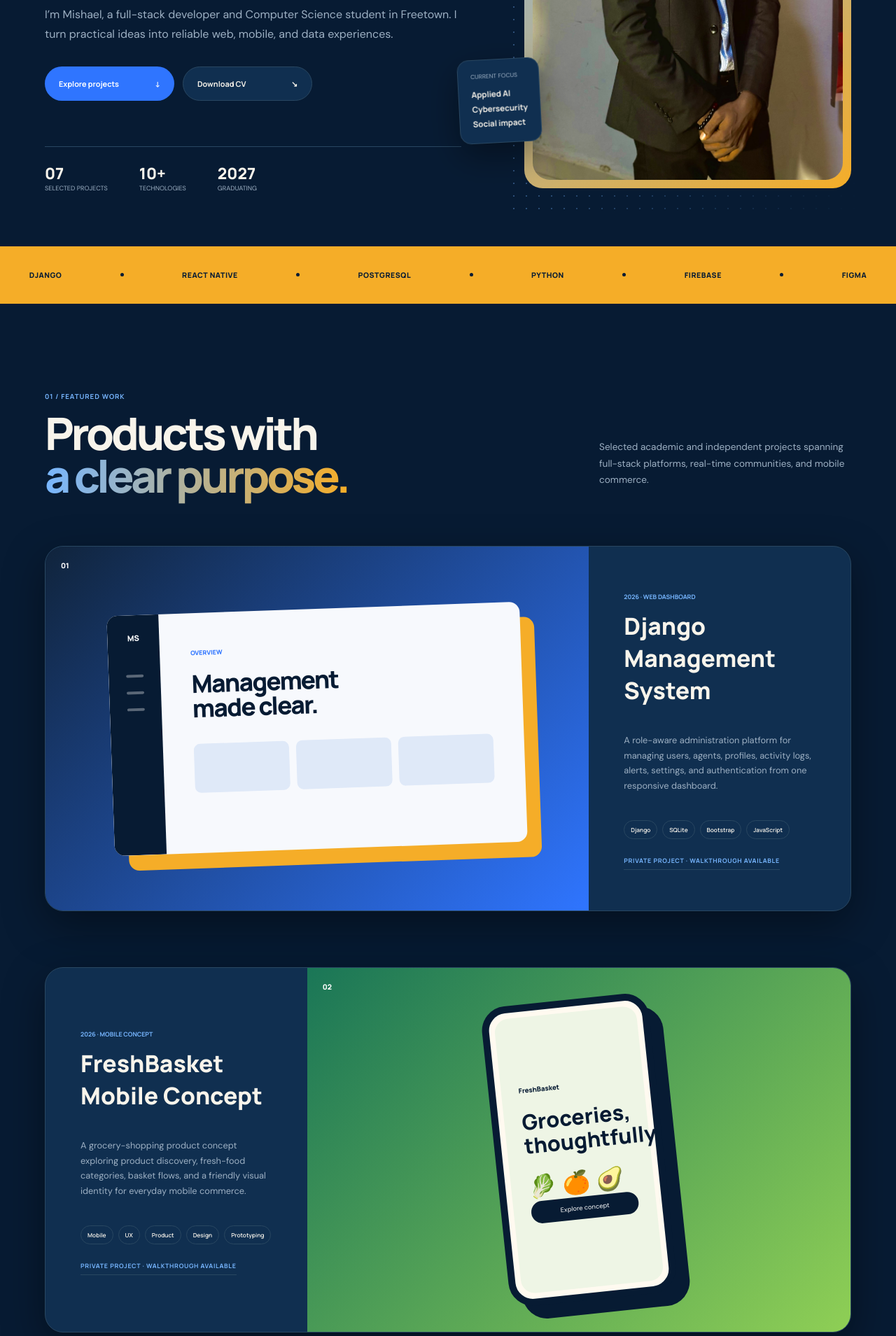
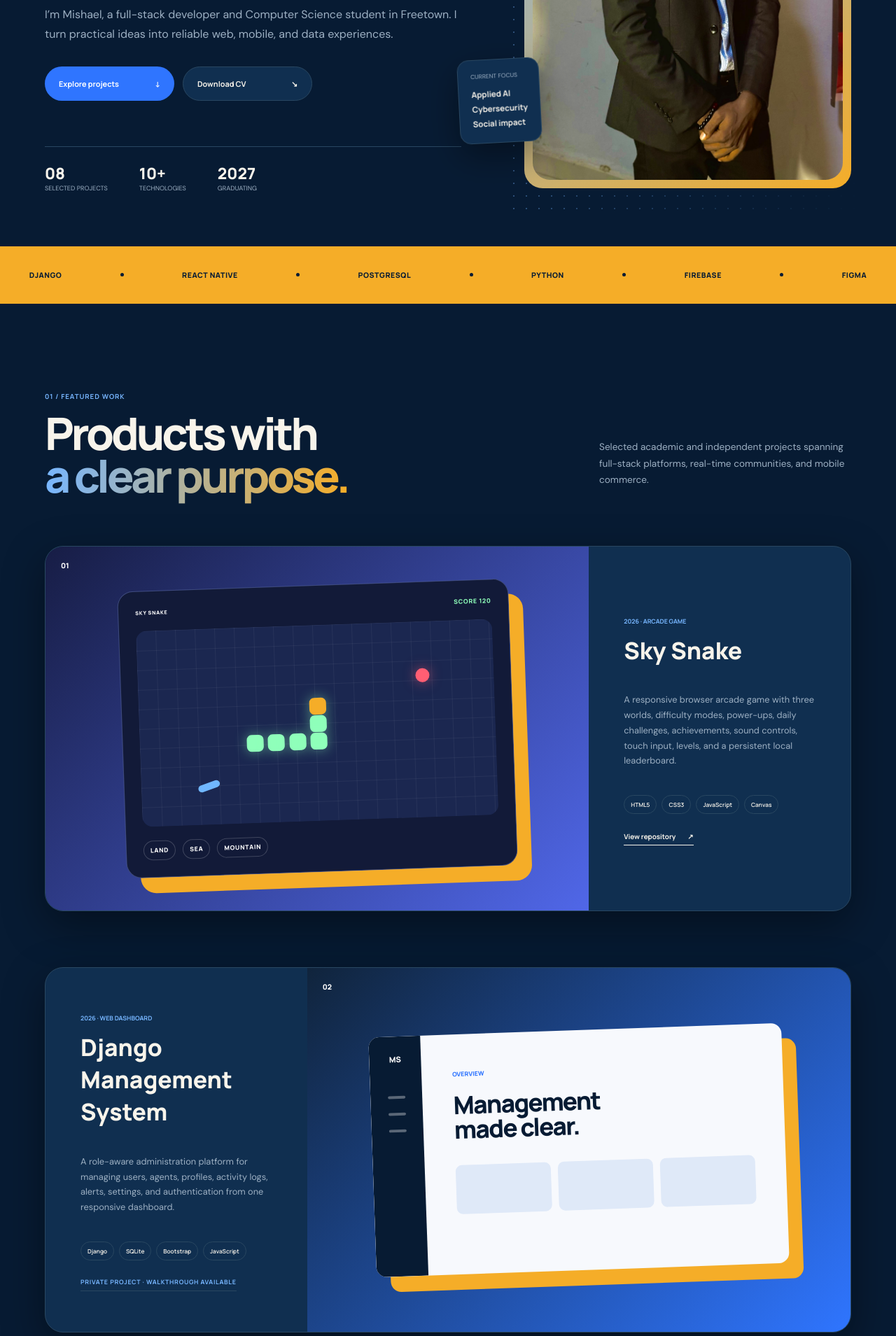
Before and after one commit to mishlight/My-portfolio, a Django app: page / in a window 1280 px wide. Shown: the part 545-2454 px from the top of the page at 70% size. Run offline with Django 5.2, Linux system fonts and the light colour scheme; data comes from the database, SQL or seed files in the repository.

Commit message:
Feature Sky Snake at top of portfolio

```diff
--- a/static/css/projects.css
+++ b/static/css/projects.css
@@ -1,11 +1,12 @@
 html{max-width:100%;overflow-x:hidden}
-.visual-1{background:linear-gradient(135deg,#10243c,#2f75ff)}
-.visual-2{background:linear-gradient(135deg,#1a7657,#8fcf55)}
-.visual-3{background:linear-gradient(135deg,#ef6a3d,#f5ad28)}
-.visual-4{background:linear-gradient(135deg,#5a3fc0,#8d77ff)}
-.visual-5{background:linear-gradient(135deg,#2f75ff,#7e62ff)}
-.visual-6{background:linear-gradient(135deg,#101719,#f4673a)}
-.visual-7{background:linear-gradient(135deg,#f4673a,#f5ad28)}
+.visual-1{background:linear-gradient(135deg,#171d45,#5067e8)}
+.visual-2{background:linear-gradient(135deg,#10243c,#2f75ff)}
+.visual-3{background:linear-gradient(135deg,#1a7657,#8fcf55)}
+.visual-4{background:linear-gradient(135deg,#ef6a3d,#f5ad28)}
+.visual-5{background:linear-gradient(135deg,#5a3fc0,#8d77ff)}
+.visual-6{background:linear-gradient(135deg,#2f75ff,#7e62ff)}
+.visual-7{background:linear-gradient(135deg,#101719,#f4673a)}
+.visual-8{background:linear-gradient(135deg,#f4673a,#f5ad28)}
 .private-note{font:700 .55rem Manrope;color:var(--sky);letter-spacing:.08em;border-bottom:1px solid var(--line);width:max-content;padding-bottom:6px}
 .dashboard-mock{width:76%;height:66%;display:grid;grid-template-columns:74px 1fr;background:#f7f9fd;color:#071b33;border-radius:15px;overflow:hidden;box-shadow:20px 22px 0 #f5ad28;transform:rotate(-2deg)}
 .mock-sidebar{background:#071b33;padding:25px 20px;display:flex;flex-direction:column;align-items:center;gap:20px}
@@ -29,8 +30,18 @@ html{max-width:100%;overflow-x:hidden}
 .fresh-mock{box-shadow:18px 20px 0 #071b33}
 .yummy-mobile-mock{box-shadow:18px 20px 0 #f5ad28}
 .yummy-mobile-mock>div{background:#1c272a;color:white}
+.snake-mock{width:72%;background:#121a38;color:white;padding:24px;border:1px solid #94a7ff55;border-radius:22px;box-shadow:20px 22px 0 #f5ad28;transform:rotate(-2deg)}
+.snake-top,.snake-bottom{display:flex;align-items:center;justify-content:space-between;font:800 .55rem Manrope;letter-spacing:.08em}
+.snake-top span{color:#8fffba}
+.snake-board{height:280px;margin:20px 0;border-radius:15px;background-color:#1b2750;background-image:linear-gradient(#ffffff0d 1px,transparent 1px),linear-gradient(90deg,#ffffff0d 1px,transparent 1px);background-size:28px 28px;position:relative}
+.snake-board i{position:absolute;width:24px;height:24px;border-radius:7px;background:#8fffba;box-shadow:0 0 18px #8fffba77}
+.snake-board i:nth-child(1){left:30%;top:55%}.snake-board i:nth-child(2){left:36%;top:55%}.snake-board i:nth-child(3){left:42%;top:55%}.snake-board i:nth-child(4){left:48%;top:55%}.snake-board i:nth-child(5){left:48%;top:46%}.snake-board i:nth-child(6){left:48%;top:37%;background:#f5ad28}
+.snake-board b{position:absolute;width:20px;height:20px;border-radius:50%;background:#ff5e73;right:18%;top:24%;box-shadow:0 0 18px #ff5e7388}
+.snake-board em{position:absolute;width:32px;height:10px;border-radius:8px;background:#70b7ff;left:16%;bottom:18%;transform:rotate(-18deg)}
+.snake-bottom{justify-content:flex-start;gap:10px}.snake-bottom span{border:1px solid #ffffff30;padding:7px 9px;border-radius:18px}
 @media(max-width:580px){
   .dashboard-mock,.store-mock,.desktop-mock{width:84%}
+  .snake-mock{width:84%;padding:17px}.snake-board{height:220px}
   .dashboard-mock{grid-template-columns:48px 1fr;height:70%}
   .mock-sidebar{padding:20px 12px}
   .mock-dashboard,.desktop-body{padding:28px}
--- a/templates/portfolio/home.html
+++ b/templates/portfolio/home.html
@@ -35,7 +35,7 @@
         <a href="{% static 'downloads/Mishael_Sellu_CV.docx' %}" class="secondary-button" download>Download CV <span>↘</span></a>
       </div>
       <div class="hero-metrics">
-        <div><strong>07</strong><span>Selected projects</span></div>
+        <div><strong>08</strong><span>Selected projects</span></div>
         <div><strong>10+</strong><span>Technologies</span></div>
         <div><strong>2027</strong><span>Graduating</span></div>
       </div>
@@ -59,16 +59,18 @@
         <div class="project-visual visual-{{ forloop.counter }}">
           <div class="project-number">0{{ forloop.counter }}</div>
           {% if forloop.counter == 1 %}
+          <div class="snake-mock"><div class="snake-top"><small>SKY SNAKE</small><span>SCORE 120</span></div><div class="snake-board"><i></i><i></i><i></i><i></i><i></i><i></i><b></b><em></em></div><div class="snake-bottom"><span>LAND</span><span>SEA</span><span>MOUNTAIN</span></div></div>
+          {% elif forloop.counter == 2 %}
           <div class="dashboard-mock"><div class="mock-sidebar"><b>MS</b><i></i><i></i><i></i></div><div class="mock-dashboard"><small>OVERVIEW</small><strong>Management<br>made clear.</strong><div><span></span><span></span><span></span></div></div></div>
-          {% elif forloop.counter == 2 %}
+          {% elif forloop.counter == 3 %}
           <div class="phone-mock fresh-mock"><div><small>FreshBasket</small><b>Groceries,<br>thoughtfully.</b><span>🥬 🍊 🥑</span><button>Explore concept</button></div></div>
-          {% elif forloop.counter == 3 %}
+          {% elif forloop.counter == 4 %}
           <div class="store-mock"><div class="browser-bar"><i></i><i></i><i></i></div><small>MISHLIGHT STORE</small><strong>Everything you need.<br>One colourful store.</strong><div>SHOP THE COLLECTION →</div></div>
-          {% elif forloop.counter == 4 %}
+          {% elif forloop.counter == 5 %}
           <div class="desktop-mock"><div class="desktop-top"><i></i><b>SRMS</b></div><div class="desktop-body"><span>STUDENT REGISTRATION</span><strong>Academic records.<br>Organised.</strong><div><i></i><i></i><i></i></div></div></div>
-          {% elif forloop.counter == 5 %}
+          {% elif forloop.counter == 6 %}
           <div class="community-mock"><small>UNICONNECT</small><h3>Your campus.<br>One community.</h3><div><span>Study groups</span><span>Marketplace</span><span>Messages</span><span>Help desk</span></div></div>
-          {% elif forloop.counter == 6 %}
+          {% elif forloop.counter == 7 %}
           <div class="phone-mock yummy-mobile-mock"><div><small>YUMMY MOBILE</small><b>Order your<br>favourites.</b><span>🍔 🍕 🥤</span><button>Browse menu</button></div></div>
           {% else %}
           <div class="browser-mock"><div class="browser-bar"><i></i><i></i><i></i></div><small>YUMMY</small><h3>Good food.<br>Delivered simply.</h3><button>Browse menu →</button></div>
@@ -124,7 +126,7 @@
   <section class="achievements section">
     <div class="achievement-title reveal"><span>05 / BEYOND CODE</span><h2>Building skills.<br><em>Creating impact.</em></h2></div>
     <div class="achievement-list">
-      <div class="reveal"><b>7</b><p>Selected web, mobile, desktop, database, and product-design projects</p></div>
+      <div class="reveal"><b>8</b><p>Selected games, web, mobile, desktop, database, and product-design projects</p></div>
       <div class="reveal"><b>1</b><p>Research ethics certification focused on human participants</p></div>
       <div class="reveal"><b>∞</b><p>Curiosity for AI, cybersecurity, art, music, and social impact</p></div>
     </div>
```
Also changed, not shown: portfolio/migrations/0003_add_sky_snake.py (added).
